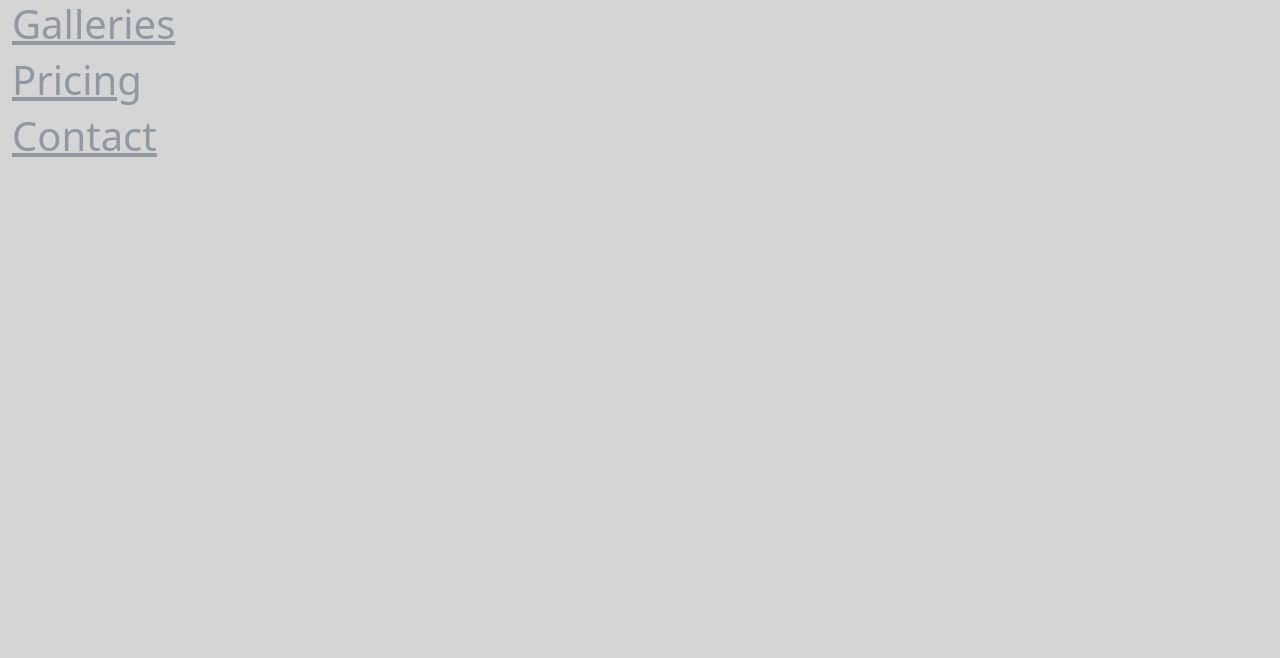
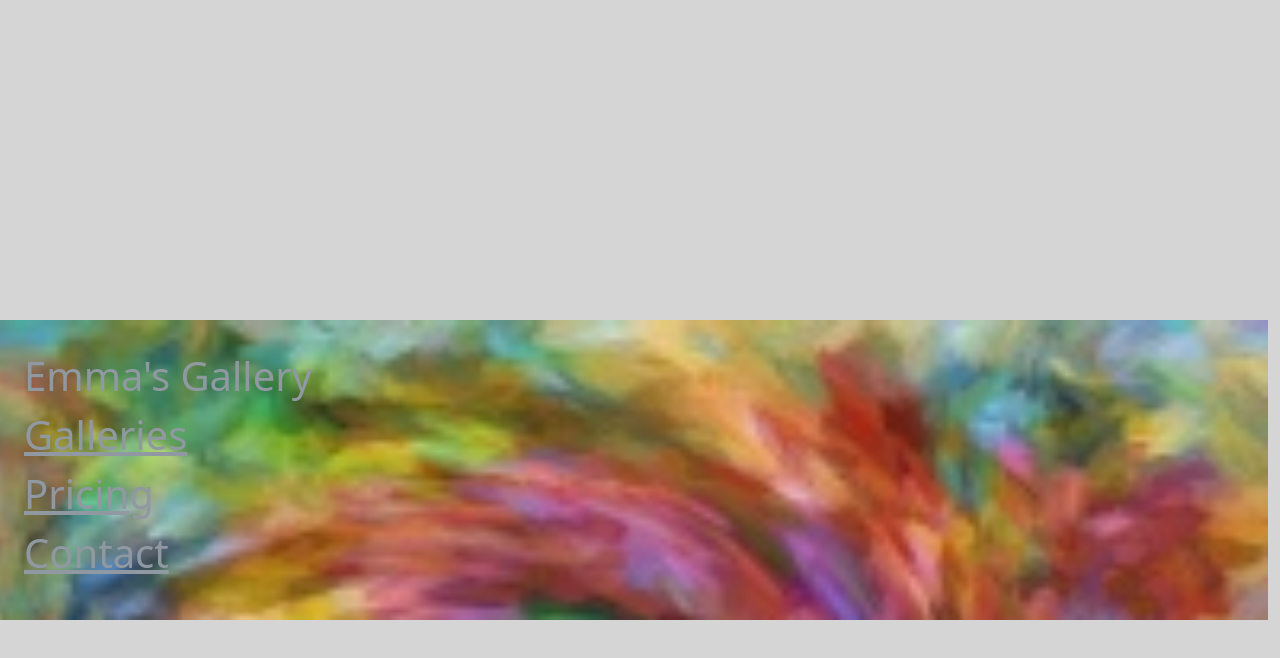
Before and after one commit to ePepper28/PeperWebDesign2023, a plain HTML site: page Unit 4/Bootstrap/Photo Gallery/index.html in a window 1280 px wide. Drawn offline with nearby package versions, Linux system fonts and the light colour scheme.

Commit message:
Working on Photo Gallery Practice 2

```diff
--- a/Unit 4/Bootstrap/Photo Gallery/index.html
+++ b/Unit 4/Bootstrap/Photo Gallery/index.html
@@ -18,14 +18,17 @@
 
 
         <link rel="stylesheet" type="text/css" href="style.css">
-   <div class="row"> <title>Document</title>
+   <div class="row"> <title>Kit's Portfolio</title>
 </head>
-<body></div>
-    <main class="container-fluid">
-        <h1><a href="castle-gallery.html>">Galleries</a></h1>
-        <h1><a href="Pricing.html">Pricing</a></h1>
-        <h1><a href="contact.html">Contact</a></h1>
-
-    </main>
+</div>
+<body>
+    <main class="container-fluid row cover">
+        <div class="row font-logo">
+            <div class="col-md-6"><h1>Emma's Gallery</h1></div>
+            <div class="front-nav-1 font-logo"><h1><a href="castle-gallery.html>">Galleries</a></h1></div>
+            <div class="front-nav-2 font-logo">  <h1><a href="Pricing.html">Pricing</a></h1></div>
+            <div class="front-nav-3 font-logo"><h1><a href="contact.html">Contact</a></h1></div>
+        </div>
+ </main>
 </body>
 </html>
--- a/Unit 4/Bootstrap/Photo Gallery/style.css
+++ b/Unit 4/Bootstrap/Photo Gallery/style.css
@@ -1,4 +1,3 @@
-/* Basic styles */
 body{
     background-color: #D5D5D5;
 }
@@ -7,9 +6,8 @@ h1 {
 }
 
 h2, h3, h4, h5, h6{
-    color: #6D7993; /* Accent */
+    color: #6D7993;
 }
-
 a{
     color:inherit;
 }
@@ -23,4 +21,11 @@ a:hover{
 .cover{
     height:300px;
     margin-top:25%;
+    background-image: url(swirl.jpg);
+    background-size:cover;
 }
+main{
+    height:200px;
+    padding:2em;
+    margin-top:2em;
+}
```
Also changed, not shown: Unit 4/Bootstrap/Photo Gallery/swirl.jpg (added).
